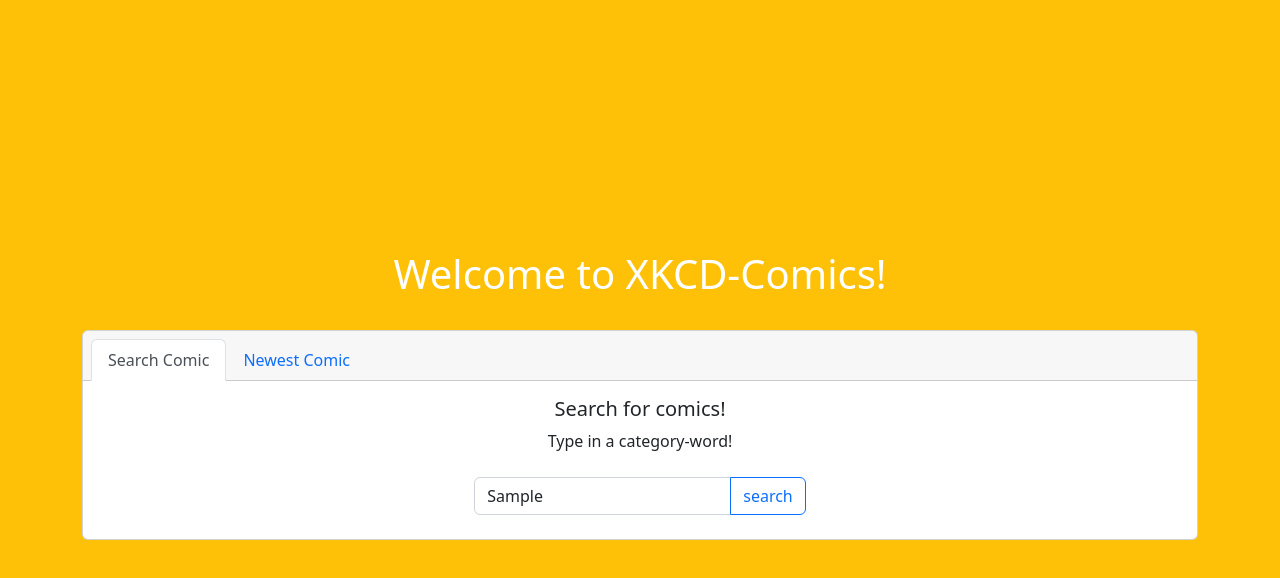
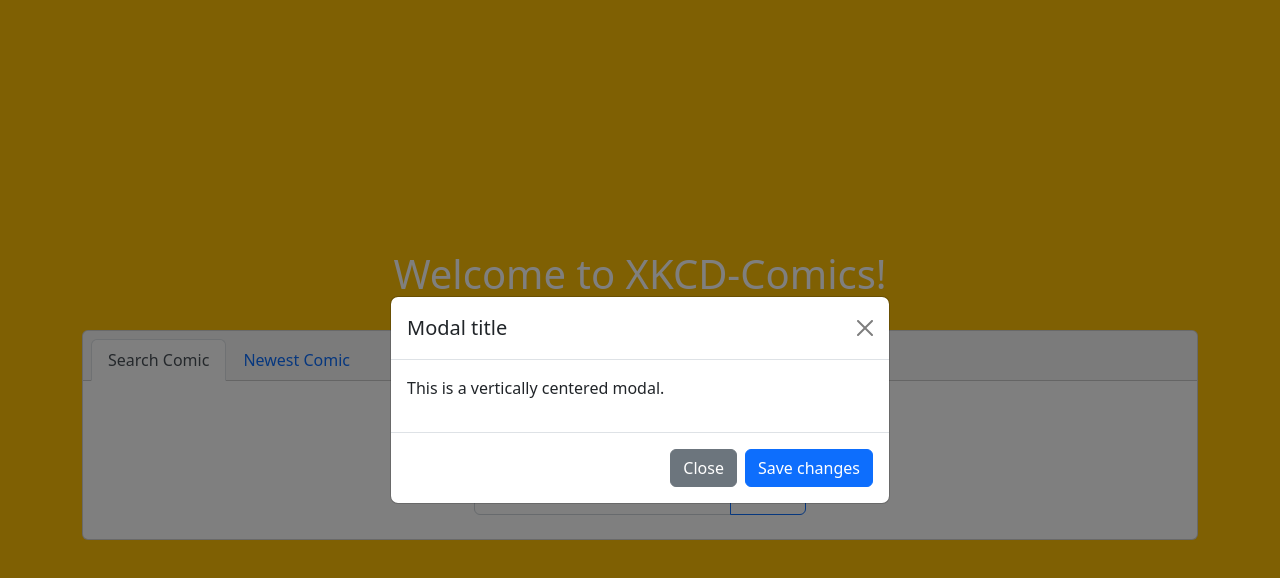
Before and after one commit to luxario1/website, an Angular app: page / in a window 1280 px wide. Both pictures are taken after typing "Sample" into the empty fields and a click on the button "search". Shown: the top 578 px of the page. Built offline with nearby package versions, Linux system fonts and the light colour scheme.

Commit message:
added modal

```diff
--- a/src/app/app.component.html
+++ b/src/app/app.component.html
@@ -21,14 +21,34 @@
       <h5 class="card-title">Search for comics!</h5>
       <p class="card-text">Type in a category-word!</p>
       <div class="d-inline-flex p-2">
-        <div class="input-group">
-          <input type="search" class="form-control" placeholder="Search" aria-label="Search" aria-describedby="search-addon" />
-          <button type="button" class="btn btn-outline-primary" (click)="getComicViaSearch()">search</button>
-        </div>
+        <form #form="ngForm" (ngSubmit)="getComicViaSearch(form.value.queryName); resetQueryField(form)">
+          <div class="input-group">
+            <input name="queryName" type="search" class="form-control" placeholder="Search" aria-label="Search"
+                   aria-describedby="search-addon" autocomplete="off" ngModel required>
+            <button type="submit" class="btn btn-outline-primary" data-bs-toggle="modal" data-bs-target="#exampleModalCenter">search</button>
+          </div>
+        </form>
       </div>
+    </div>
+    <div class="card-body" *ngIf="!state">
+    </div>
   </div>
-    <div class="card-body" *ngIf="!state">
+</div>
 
+<div class="modal fade" id="exampleModalCenter" tabindex="-1" aria-labelledby="exampleModalCenterTitle">
+  <div class="modal-dialog modal-dialog-centered">
+    <div class="modal-content">
+      <div class="modal-header">
+        <h1 class="modal-title fs-5" id="exampleModalCenterTitle">Modal title</h1>
+        <button type="button" class="btn-close" data-bs-dismiss="modal" aria-label="Close"></button>
+      </div>
+      <div class="modal-body">
+        <p>This is a vertically centered modal.</p>
+      </div>
+      <div class="modal-footer">
+        <button type="button" class="btn btn-secondary" data-bs-dismiss="modal">Close</button>
+        <button type="button" class="btn btn-primary">Save changes</button>
+      </div>
     </div>
+  </div>
 </div>
-</div>
--- a/src/app/app.component.ts
+++ b/src/app/app.component.ts
@@ -1,4 +1,5 @@
-import { Component } from '@angular/core';
+import {Component} from '@angular/core';
+import {NgForm} from "@angular/forms";
 
 @Component({
   selector: 'app-root',
@@ -7,13 +8,17 @@
 })
 export class AppComponent {
   title = 'website';
-  state: boolean =true;
+  state: boolean = true;
 
   getNewestComic() {
 
   }
 
-  getComicViaSearch() {
+  getComicViaSearch(queryName: any) {
+    console.log(queryName);
+  }
 
+  resetQueryField(form: NgForm) {
+    form.resetForm();
   }
 }
```
Also changed, not shown: src/app/app.module.ts (+5 -3 lines).
